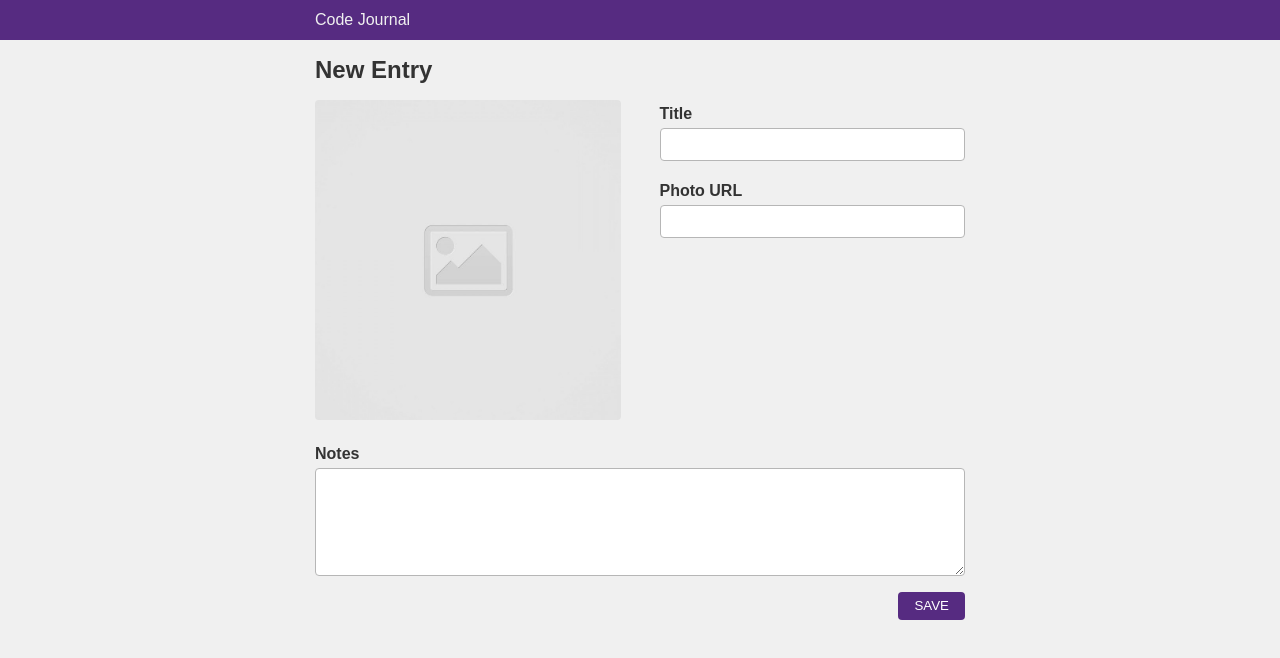
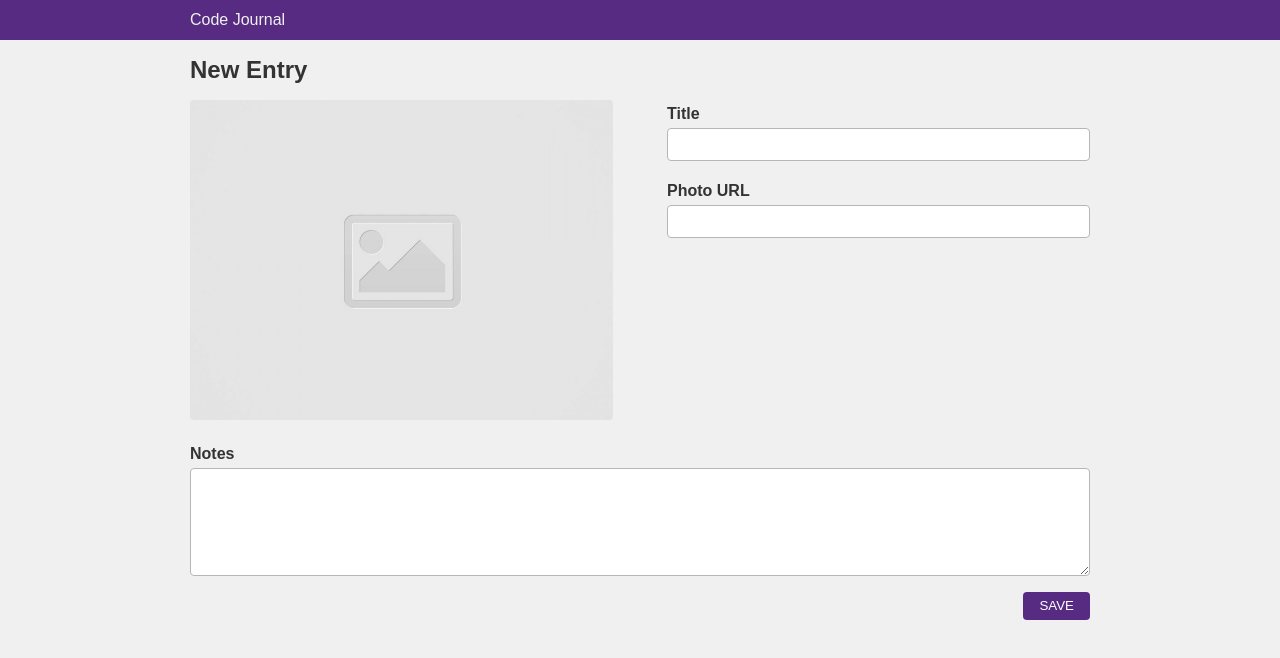
Before and after one commit to CristoferMar/code-journal, a website: page index.html in a window 1280 px wide. Drawn offline with Linux system fonts and the light colour scheme.

Commit message:
issue-1-create-an-entry | Cristofer Martinez

```diff
--- a/css/styles.css
+++ b/css/styles.css
@@ -66,10 +66,10 @@ h4 {
   width: 100%;
 }
 
-@media only screen and (min-width: 550px) {
+@media only screen and (min-width: 768px) {
   .rowContent {
     justify-content: space-between;
-    max-width: 650px;
+    max-width: 900px;
   }
 
   .clmHalf {
```
